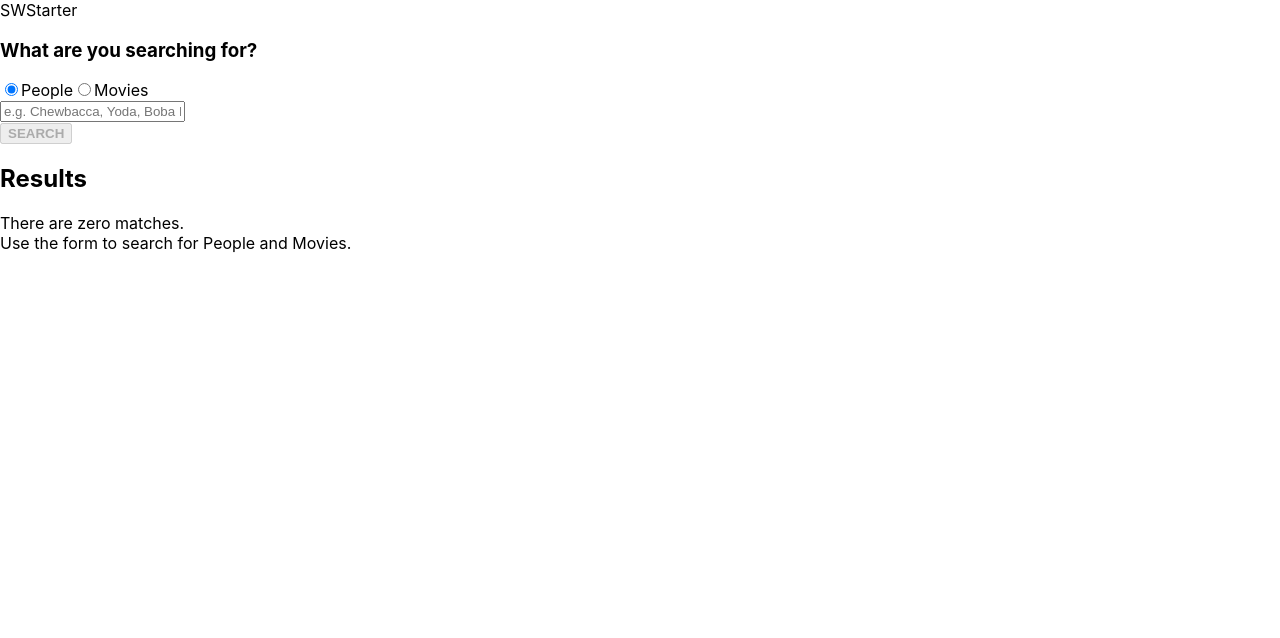
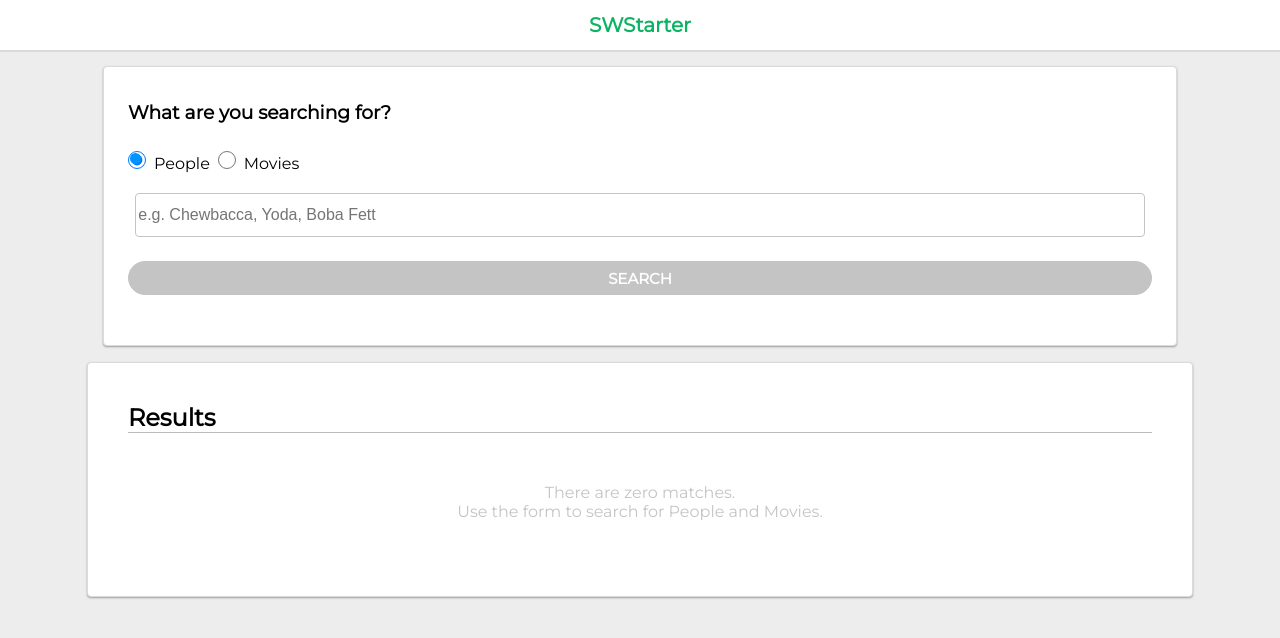
Before and after one commit to athousandleaves/SWStarter, a React app: page / in a window 1280 px wide. Shown: the top 638 px of the page. Built offline with nearby package versions, Linux system fonts and the light colour scheme; the HTML template or start-up script is replaced by a standard one.

Commit message:
Add basic CSS styles

```diff
--- a/src/App.css
+++ b/src/App.css
@@ -1,3 +1,208 @@
 .App {
   font-size: 16px;
 }
+
+body {
+  background-color: #ededed;
+  font-family: 'Montserrat', sans-serif;
+}
+
+h2, h3 {
+  margin-top: 0.65rem;
+}
+
+ul {
+  list-style-type: none;
+  margin: 0;
+  padding: 0;
+}
+
+a {
+  color: #0094ff;
+  text-decoration: none;
+}
+
+a:hover {
+  text-decoration: underline
+}
+
+.results-header {
+  margin-top: 0;
+  border-bottom: 1px solid #bdbcba;
+}
+
+.site-header {
+  height: 50px;
+  box-shadow: 0 2px 0 0 #dadada;
+  background-color: #ffffff;
+}
+
+.SWStarter {
+  font-family: Montserrat;
+  font-size: 20px;
+  font-weight: bolder;
+  color: #0ab463;
+  text-align: center;
+  position: relative;
+  top: 25%;
+}
+
+
+.SearchContainer {
+  width: 80%;
+  height: 230px;
+  border-radius: 4px;
+  box-shadow: 0 1px 2px 0 rgba(132, 132, 132, 0.75);
+  border: solid 1px #dadada;
+  background-color: #ffffff;
+  padding: 1.5rem;
+  margin: 0 auto;
+}
+
+.main {
+  display: grid;
+  grid-gap: 1rem;
+  margin: 1rem 0;
+}
+
+.MatchesBG {
+  width: 80%;
+  height: 90%;
+  border-radius: 4px;
+  box-shadow: 0 1px 2px 0 rgba(132, 132, 132, 0.75);
+  border: solid 1px #dadada;
+  background-color: #ffffff;
+  padding: 2.5em;
+  margin: 0 auto;
+}
+
+.DetailsBG {
+  width: 80%;
+  height: 100%;
+  border-radius: 4px;
+  box-shadow: 0 1px 2px 0 rgba(132, 132, 132, 0.75);
+  border: solid 1px #dadada;
+  background-color: #ffffff;
+  padding: 2.5em;
+  margin: 0 auto;
+  margin-top: 2rem;
+}
+
+.result-name{
+  display: block;
+  border-bottom: 1px solid #dad9d5;
+  height: 30px;
+  line-height: 25px;
+  padding: .55rem;
+  font-size: 18px;
+  font-weight: bolder;
+  color: #000;
+  margin-bottom: 13px;
+  clear:both;
+}
+
+.result-text {
+  float: left;
+}
+.result-btn {
+  float: right;
+}
+
+.detail-header {
+  border-bottom: 1px solid #dad9d5;
+}
+
+.back-btn {
+  margin-top: 3rem;
+}
+
+
+.btn {
+  width: 187px;
+  height: 34px;
+  border-radius: 17px;
+  border: solid 1px #089954;
+  background-color: #089954;
+  font-weight: bold;
+  cursor: pointer;
+}
+
+.btn:disabled {
+  border: solid 1px #c4c4c4;
+  background-color: #c4c4c4;
+  cursor: default;
+}
+
+.search-btn {
+  width: 100%;
+}
+
+.button-text {
+  width: 132px;
+  height: 18px;
+  font-family: Montserrat;
+  font-size: 15px;
+  font-weight: bolder;
+  font-style: normal;
+  font-stretch: normal;
+  line-height: normal;
+  letter-spacing: normal;
+  color: #ffffff;
+}
+
+.result {
+  width: 50%;
+}
+
+.movie-chars+.movie-chars:before {
+  content: ", ";
+}
+
+.radio-btn {
+  width: 18px;
+  height: 18px;
+  border: solid 1px #c4c4c4;
+  background-color: #ffffff;
+}
+
+.radio-btn:checked:before {
+  content: "";
+  display: block;
+  position: relative;
+  top: 1.5px;
+  left: 1.5px;
+  width: 11px;
+  height: 11px;
+  border-radius: 50%;
+  background: #0094ff;
+}
+
+.text-input {
+  width: 98%;
+  border-radius: 4px;
+  height: 40px;
+  border: solid 1px #c4c4c4;
+  background-color: #ffffff;
+  font-size: 1rem;
+}
+
+.text-input-container {
+  text-align: center;
+}
+
+.search-form * {
+  margin: .5rem auto;
+}
+
+.radio-group * {
+  margin-right: .5rem;
+}
+
+.matches-text {
+  color: #c4c4c4;
+  width: 70%;
+  text-align: center;
+  position: relative;
+  top: 20%;
+  margin: 0 auto;
+}
```
